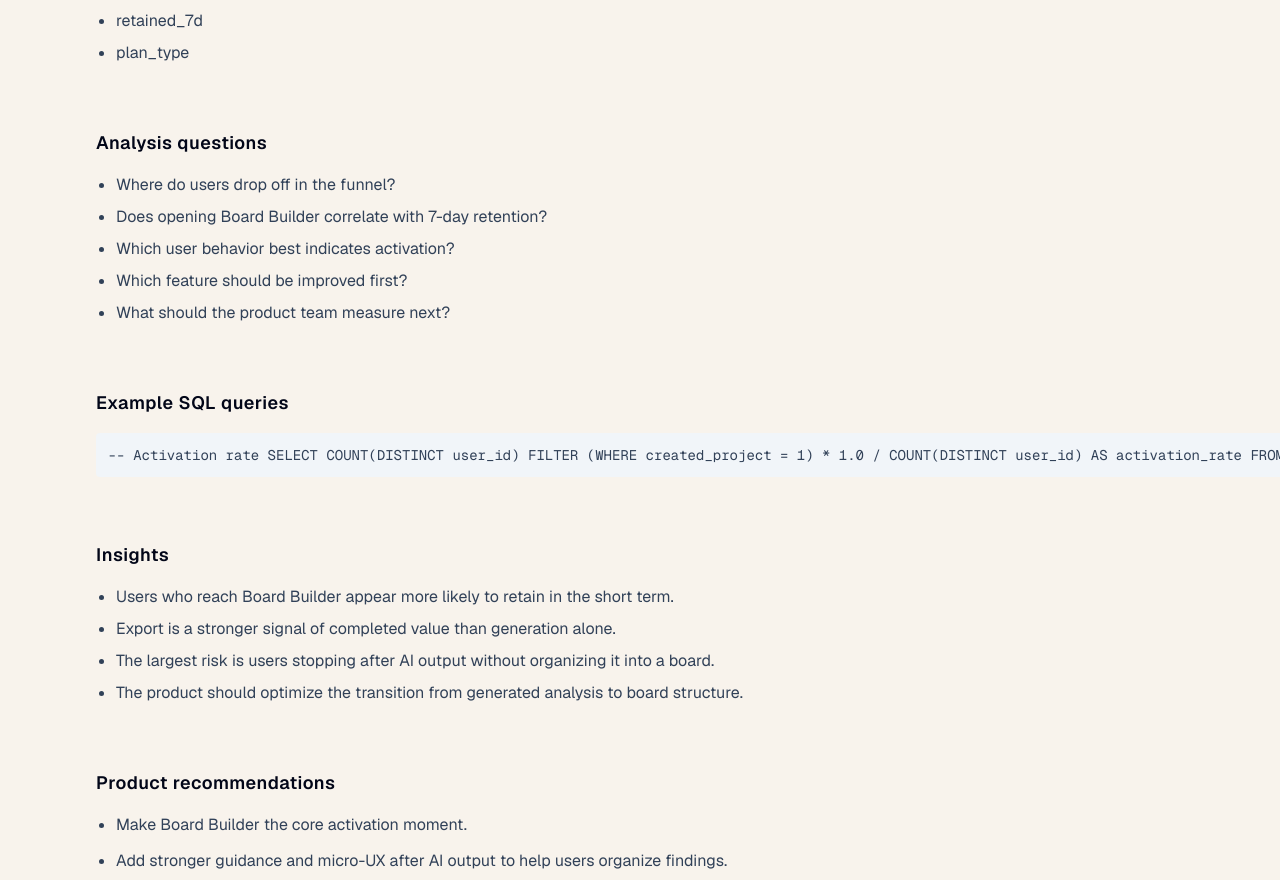
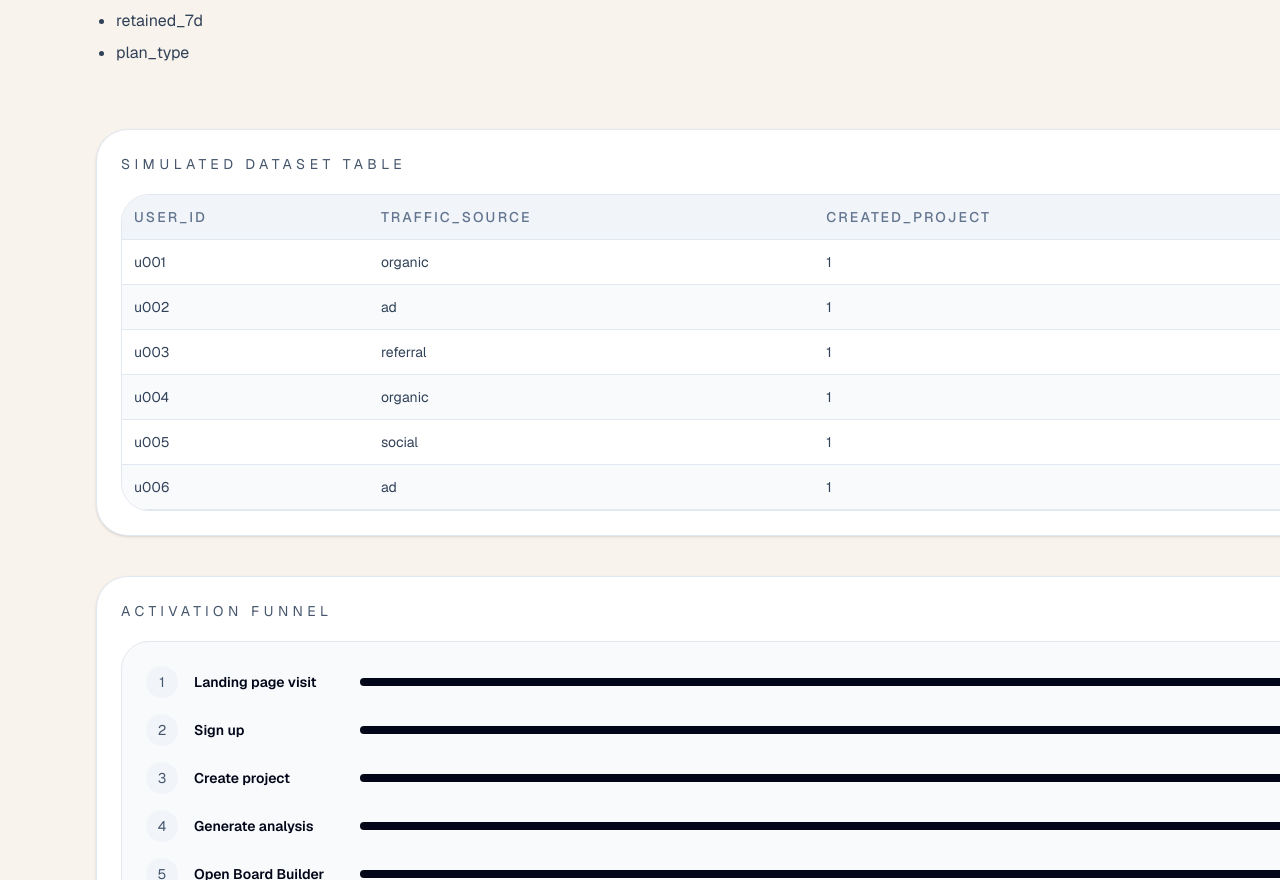
Before and after one commit to chantao1108-arch/chan-tao-portfolio, a Next.js app: page /work/product-analytics in a window 1280 px wide. Shown: the part 1920-2800 px from the top of the page. Built offline with nearby package versions, Linux system fonts and the light colour scheme.

Commit message:
Add product analytics mockups

```diff
--- a/app/work/product-analytics/page.tsx
+++ b/app/work/product-analytics/page.tsx
@@ -1,6 +1,7 @@
 import type { Metadata } from "next";
 import { notFound } from "next/navigation";
 import { CaseStudySection } from "@/src/components/CaseStudySection";
+import { ProductAnalyticsMockups } from "@/src/components/ProductAnalyticsMockups";
 import { SiteFooter } from "@/src/components/SiteFooter";
 import { SiteHeader } from "@/src/components/SiteHeader";
 import { projects } from "@/src/data/projects";
@@ -115,6 +116,8 @@ export default function ProductAnalyticsPage() {
             </ul>
           </CaseStudySection>
 
+          <ProductAnalyticsMockups />
+
           <CaseStudySection title="Analysis questions">
             <ul className="list-disc space-y-2 pl-5 text-slate-700">
               <li>Where do users drop off in the funnel?</li>
--- /dev/null
+++ b/src/components/ProductAnalyticsMockups.tsx
@@ -0,0 +1,173 @@
+import type { ReactNode } from "react";
+
+type PrototypeMockupProps = {
+  title: string;
+  children: ReactNode;
+};
+
+function PrototypeMockup({ title, children }: PrototypeMockupProps) {
+  return (
+    <div className="rounded-[2rem] border border-slate-200 bg-white p-6 shadow-sm">
+      <div className="flex flex-wrap items-start justify-between gap-4 pb-4">
+        <p className="text-sm uppercase tracking-[0.32em] text-slate-600">{title}</p>
+        <span className="rounded-full bg-slate-100 px-3 py-1 text-xs uppercase tracking-[0.28em] text-slate-600 ring-1 ring-slate-200">
+          Simulated analytics mockup
+        </span>
+      </div>
+      <div className="space-y-4">{children}</div>
+    </div>
+  );
+}
+
+function DataCell({ children }: { children: ReactNode }) {
+  return (
+    <div className="rounded-2xl border border-slate-200 bg-slate-50 px-3 py-2 text-sm text-slate-700">{children}</div>
+  );
+}
+
+function StatusTag({ label }: { label: string }) {
+  return (
+    <span className="rounded-full bg-slate-100 px-2 py-1 text-[0.65rem] uppercase tracking-[0.28em] text-slate-500 ring-1 ring-slate-200">
+      {label}
+    </span>
+  );
+}
+
+export function ProductAnalyticsMockups() {
+  return (
+    <div className="space-y-10">
+      <PrototypeMockup title="Simulated dataset table">
+        <div className="overflow-x-auto rounded-[1.75rem] border border-slate-200 bg-slate-50">
+          <table className="min-w-full border-collapse text-left text-sm text-slate-700">
+            <thead className="bg-slate-100 text-slate-500">
+              <tr>
+                {[
+                  "user_id",
+                  "traffic_source",
+                  "created_project",
+                  "generated_analysis",
+                  "opened_board_builder",
+                  "saved_board",
+                  "exported_board",
+                  "retained_7d",
+                  "plan_type",
+                ].map((header) => (
+                  <th key={header} className="border-b border-slate-200 px-3 py-3 font-medium uppercase tracking-[0.15em]">
+                    {header}
+                  </th>
+                ))}
+              </tr>
+            </thead>
+            <tbody>
+              {[
+                ["u001", "organic", "1", "1", "1", "0", "0", "0", "free"],
+                ["u002", "ad", "1", "1", "1", "1", "0", "1", "starter"],
+                ["u003", "referral", "1", "1", "0", "0", "0", "0", "free"],
+                ["u004", "organic", "1", "1", "1", "1", "1", "1", "starter"],
+                ["u005", "social", "1", "1", "1", "0", "0", "0", "free"],
+                ["u006", "ad", "1", "0", "0", "0", "0", "0", "free"],
+              ].map((row, rowIndex) => (
+                <tr key={rowIndex} className={rowIndex % 2 === 0 ? "bg-white" : "bg-slate-50"}>
+                  {row.map((cell, cellIndex) => (
+                    <td key={cellIndex} className="border-b border-slate-200 px-3 py-3">{cell}</td>
+                  ))}
+                </tr>
+              ))}
+            </tbody>
+          </table>
+        </div>
+      </PrototypeMockup>
+
+      <PrototypeMockup title="Activation funnel">
+        <div className="space-y-4 rounded-[1.75rem] border border-slate-200 bg-slate-50 p-6">
+          {[
+            { step: "Landing page visit", value: "100%" },
+            { step: "Sign up", value: "65%" },
+            { step: "Create project", value: "52%" },
+            { step: "Generate analysis", value: "48%" },
+            { step: "Open Board Builder", value: "31%" },
+            { step: "Save board", value: "22%" },
+            { step: "Export/share", value: "14%" },
+          ].map((item, index) => (
+            <div key={item.step} className="flex items-center gap-4 text-sm text-slate-700">
+              <div className="flex h-8 w-8 items-center justify-center rounded-full bg-slate-100 text-slate-600">{index + 1}</div>
+              <div className="min-w-[150px] font-semibold text-slate-950">{item.step}</div>
+              <div className="flex-1 h-2 rounded-full bg-slate-200">
+                <div className={`h-2 rounded-full bg-slate-950`} style={{ width: item.value }} />
+              </div>
+              <span className="text-xs uppercase tracking-[0.28em] text-slate-500">simulated {item.value}</span>
+            </div>
+          ))}
+        </div>
+      </PrototypeMockup>
+
+      <PrototypeMockup title="Board Builder adoption comparison">
+        <div className="grid gap-4 rounded-[1.75rem] border border-slate-200 bg-slate-50 p-6 sm:grid-cols-2">
+          <div className="rounded-3xl border border-slate-200 bg-white p-4 text-sm text-slate-700">
+            <p className="font-semibold text-slate-950">Opened Board Builder</p>
+            <p className="mt-3 text-3xl font-semibold text-slate-950">31%</p>
+            <p className="mt-2 text-xs text-slate-500">Simulated users who took the next organizational step.</p>
+          </div>
+          <div className="rounded-3xl border border-slate-200 bg-white p-4 text-sm text-slate-700">
+            <p className="font-semibold text-slate-950">Stopped after AI output</p>
+            <p className="mt-3 text-3xl font-semibold text-slate-950">17%</p>
+            <p className="mt-2 text-xs text-slate-500">Simulated users who did not move into board creation.</p>
+          </div>
+          <div className="sm:col-span-2 rounded-3xl border border-slate-200 bg-slate-100 p-4 text-sm text-slate-700">
+            <p className="font-semibold text-slate-950">Retention signal note</p>
+            <p className="mt-2 text-xs text-slate-500">A higher Board Builder rate may indicate a stronger path toward longer-term retention.</p>
+          </div>
+        </div>
+      </PrototypeMockup>
+
+      <PrototypeMockup title="Example SQL queries">
+        <div className="space-y-3 rounded-[1.75rem] border border-slate-200 bg-slate-50 p-6">
+          {[
+            "SELECT COUNT(DISTINCT user_id) FILTER (WHERE created_project = 1) * 1.0 / COUNT(DISTINCT user_id) AS activation_rate;",
+            "SELECT COUNT(DISTINCT user_id) FILTER (WHERE opened_board_builder = 1) * 1.0 / COUNT(DISTINCT user_id) AS board_builder_adoption;",
+            "SELECT COUNT(*) FILTER (WHERE exported_board = 1) * 1.0 / COUNT(*) AS export_rate;",
+            "SELECT plan_type, AVG(retained_7d) AS retention_rate FROM events GROUP BY plan_type;",
+          ].map((snippet) => (
+            <pre key={snippet} className="overflow-x-auto rounded-3xl border border-slate-200 bg-white p-4 text-sm text-slate-700">{snippet}</pre>
+          ))}
+        </div>
+      </PrototypeMockup>
+
+      <PrototypeMockup title="Product insight cards">
+        <div className="grid gap-4 sm:grid-cols-2">
+          {[
+            "Generation is not the activation moment",
+            "Saved board is a stronger value signal",
+            "Board Builder needs stronger handoff",
+            "Export behavior may indicate conversion intent",
+          ].map((insight) => (
+            <div key={insight} className="rounded-3xl border border-slate-200 bg-slate-50 p-4 text-sm text-slate-700">
+              <p className="font-semibold text-slate-950">{insight}</p>
+            </div>
+          ))}
+        </div>
+      </PrototypeMockup>
+
+      <PrototypeMockup title="Event tracking plan">
+        <div className="grid gap-3 rounded-[1.75rem] border border-slate-200 bg-slate-50 p-6">
+          {[
+            "landing_viewed",
+            "signup_completed",
+            "project_created",
+            "analysis_generated",
+            "board_builder_opened",
+            "board_saved",
+            "board_exported",
+            "critique_checklist_opened",
+            "retained_7d",
+          ].map((event) => (
+            <div key={event} className="flex items-center justify-between rounded-3xl border border-slate-200 bg-white px-4 py-3 text-sm text-slate-700">
+              <span>{event}</span>
+              <StatusTag label="event" />
+            </div>
+          ))}
+        </div>
+      </PrototypeMockup>
+    </div>
+  );
+}
```
